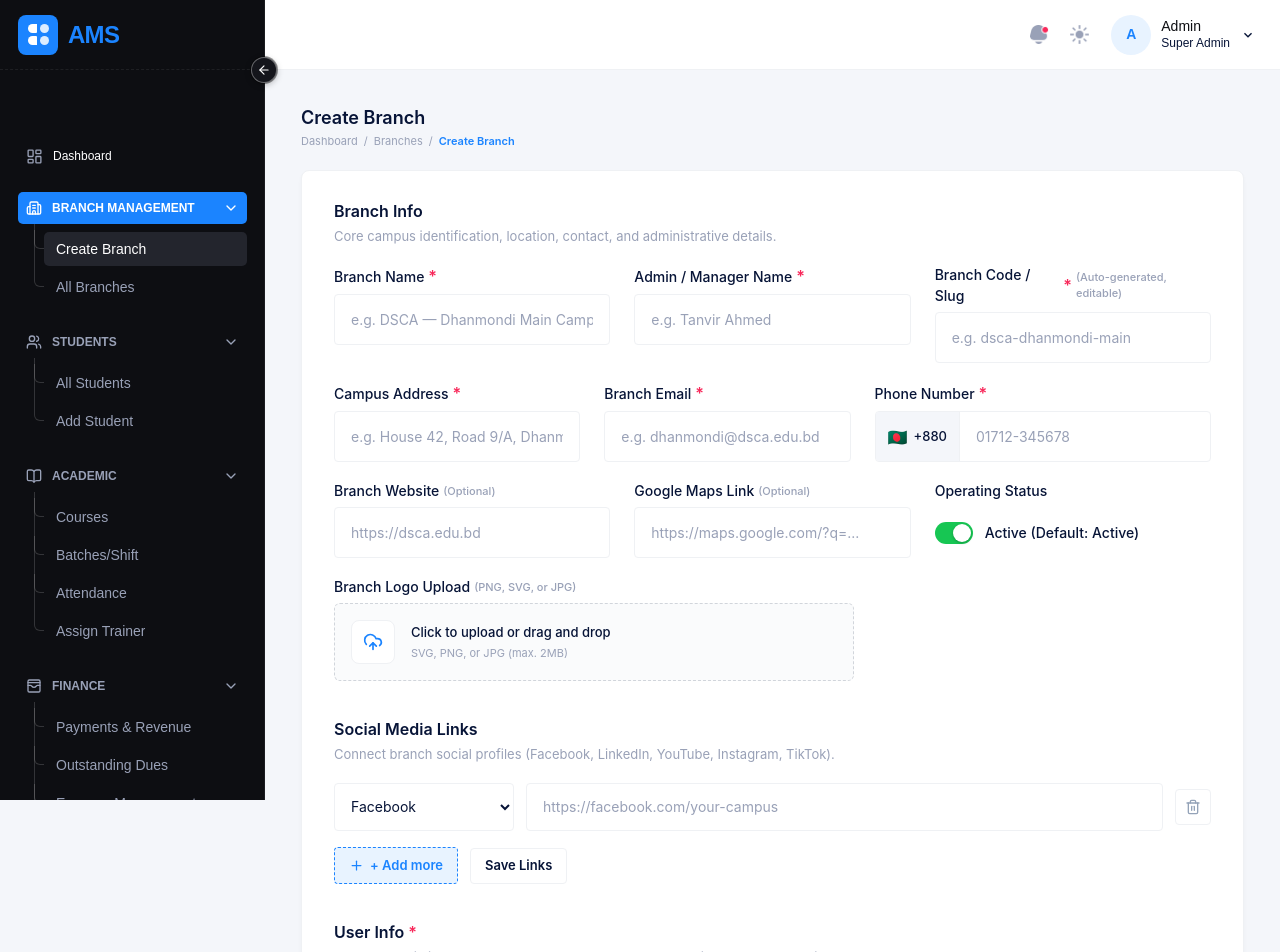
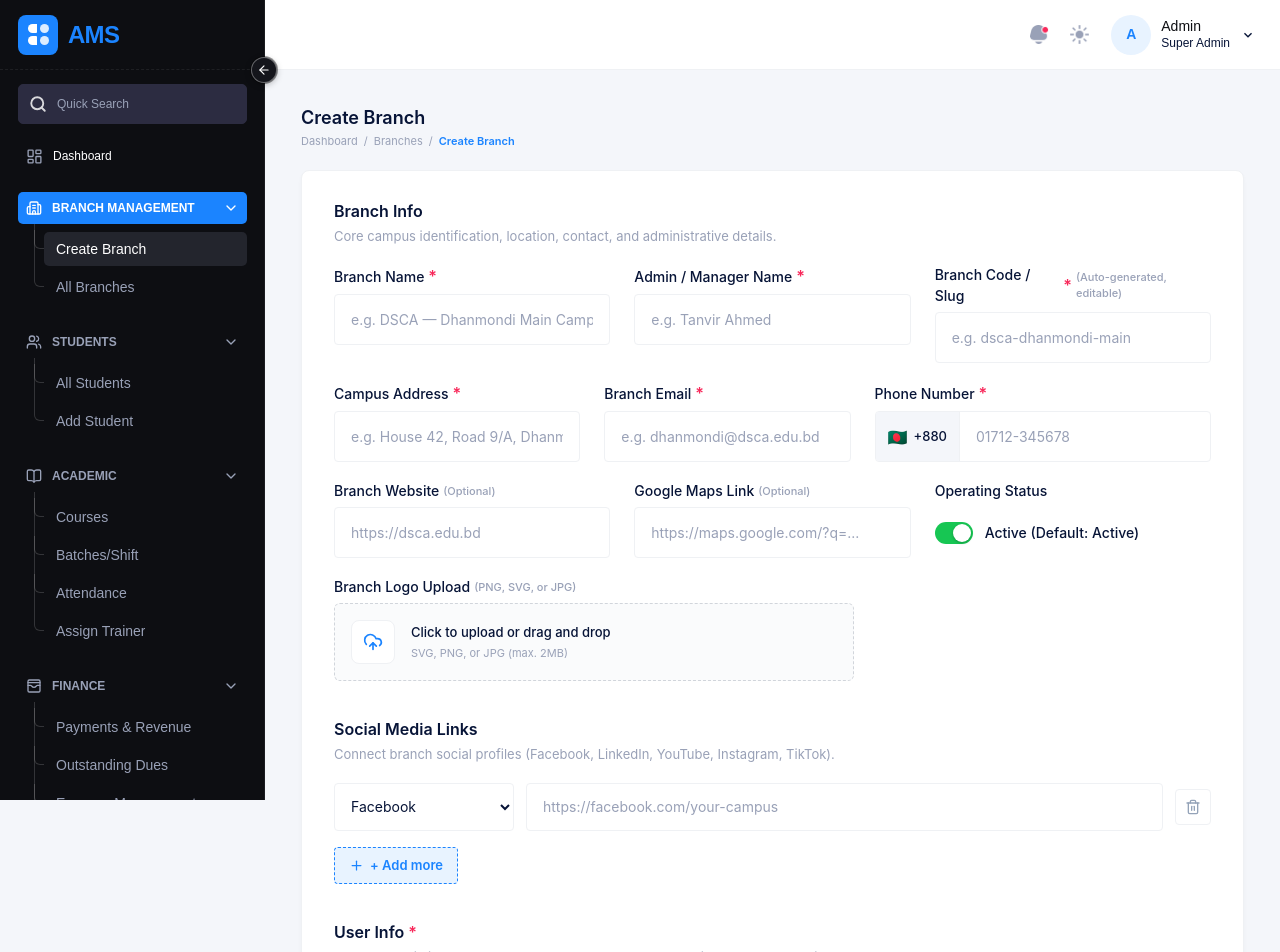
Before and after one commit to Abdullah00001/ams-client, a Next.js app: page /branches/create in a window 1280 px wide. Shown: the top 952 px of the page. Built offline with nearby package versions, Linux system fonts and the light colour scheme; a web font is replaced by a local one.

Commit message:
refactor: remove save social links button and handler

```diff
--- a/src/features/create-branch/components/create-branch-view.tsx
+++ b/src/features/create-branch/components/create-branch-view.tsx
@@ -47,7 +47,6 @@ export function CreateBranchView() {
     handleRemoveSocialRow,
     handleSocialPlatformChange,
     handleSocialUrlChange,
-    handleSaveSocialLinks,
     handleTogglePermission,
     handleSubmit,
     handleSaveDraft,
@@ -98,7 +97,6 @@ export function CreateBranchView() {
           onRemoveRow={handleRemoveSocialRow}
           onPlatformChange={handleSocialPlatformChange}
           onUrlChange={handleSocialUrlChange}
-          onSaveLinks={handleSaveSocialLinks}
         />
 
         {/* Section 3: User Info */}
--- a/src/features/create-branch/components/social-media-section.tsx
+++ b/src/features/create-branch/components/social-media-section.tsx
@@ -20,7 +20,6 @@ interface SocialMediaSectionProps {
   onRemoveRow: (id: string) => void;
   onPlatformChange: (id: string, platform: SocialMediaPlatform) => void;
   onUrlChange: (id: string, url: string) => void;
-  onSaveLinks: () => void;
 }
 
 export function SocialMediaSection({
@@ -29,7 +28,6 @@ export function SocialMediaSection({
   onRemoveRow,
   onPlatformChange,
   onUrlChange,
-  onSaveLinks,
 }: SocialMediaSectionProps) {
   return (
     <section className={styles.section} aria-labelledby="section-social-links">
@@ -95,13 +93,6 @@ export function SocialMediaSection({
           >
             <Plus size={15} /> + Add more
           </button>
-          <button
-            type="button"
-            onClick={onSaveLinks}
-            className={styles.draftButton}
-          >
-            Save Links
-          </button>
         </div>
       </div>
     </section>
--- a/src/features/create-branch/hooks/use-create-branch-form.ts
+++ b/src/features/create-branch/hooks/use-create-branch-form.ts
@@ -159,11 +159,6 @@ export function useCreateBranchForm() {
     }));
   };
 
-  const handleSaveSocialLinks = () => {
-    const filledLinks = formData.socialLinks.filter((s) => s.url.trim() !== "");
-    showToast(`Saved ${filledLinks.length} social link(s).`);
-  };
-
   // Feature Permissions Toggle Handler
   const handleTogglePermission = (key: keyof BranchFeaturePermissions) => {
     setFormData((prev) => {
@@ -252,7 +247,6 @@ export function useCreateBranchForm() {
     handleRemoveSocialRow,
     handleSocialPlatformChange,
     handleSocialUrlChange,
-    handleSaveSocialLinks,
     handleTogglePermission,
     handleSubmit,
     handleSaveDraft,
--- a/src/features/create-branch/styles/social-media-section.module.css
+++ b/src/features/create-branch/styles/social-media-section.module.css
@@ -134,26 +134,3 @@
 .addSocialBtn:hover {
   background-color: #d1e6ff;
 }
-
-.draftButton {
-  height: 36px;
-  padding: 0 14px;
-  border-radius: 4px;
-  border: 1px solid var(--ams-color-border-subtle, #eff1f4);
-  background-color: #ffffff;
-  color: var(--ams-color-grayscale-400, #071437);
-  font-size: 13px;
-  font-weight: 600;
-  cursor: pointer;
-  display: inline-flex;
-  align-items: center;
-  justify-content: center;
-  gap: 8px;
-  transition: all 150ms ease;
-  font-family: var(--ams-font-family-sans, Inter, sans-serif);
-}
-
-.draftButton:hover {
-  background-color: var(--ams-color-grayscale-100, #f4f6fa);
-  color: var(--ams-color-grayscale-400, #071437);
-}
```
